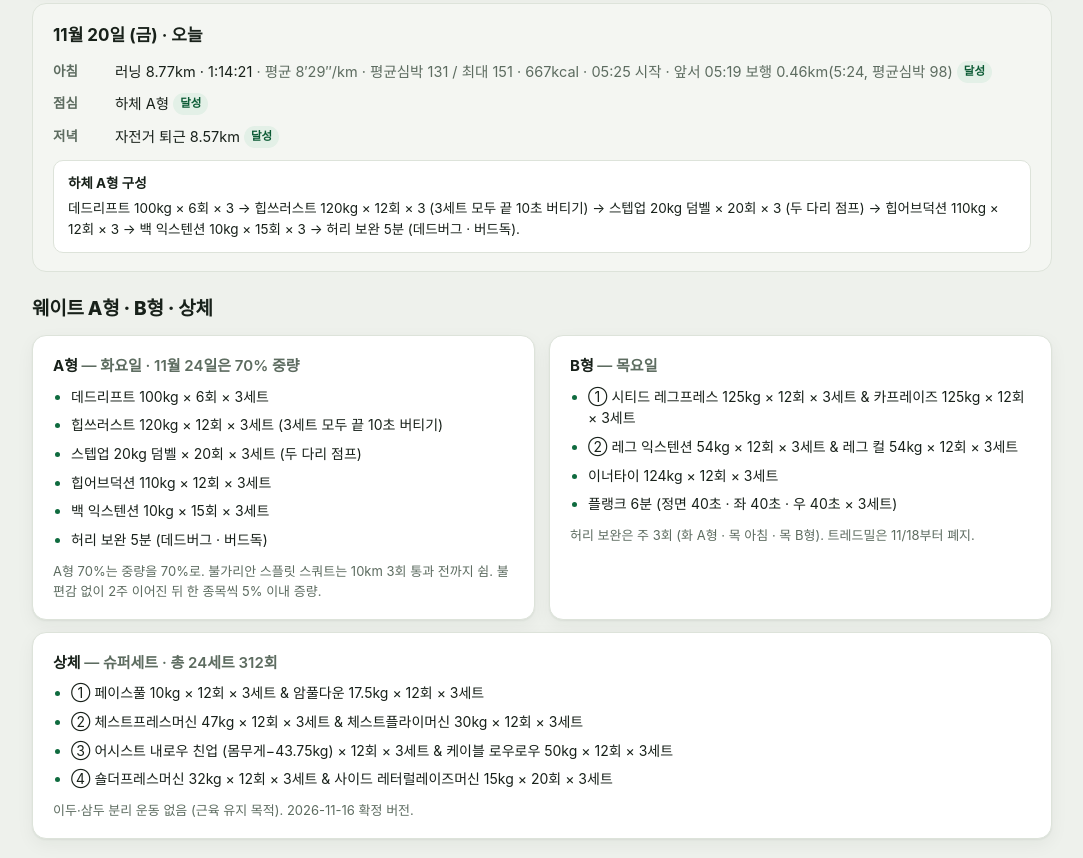
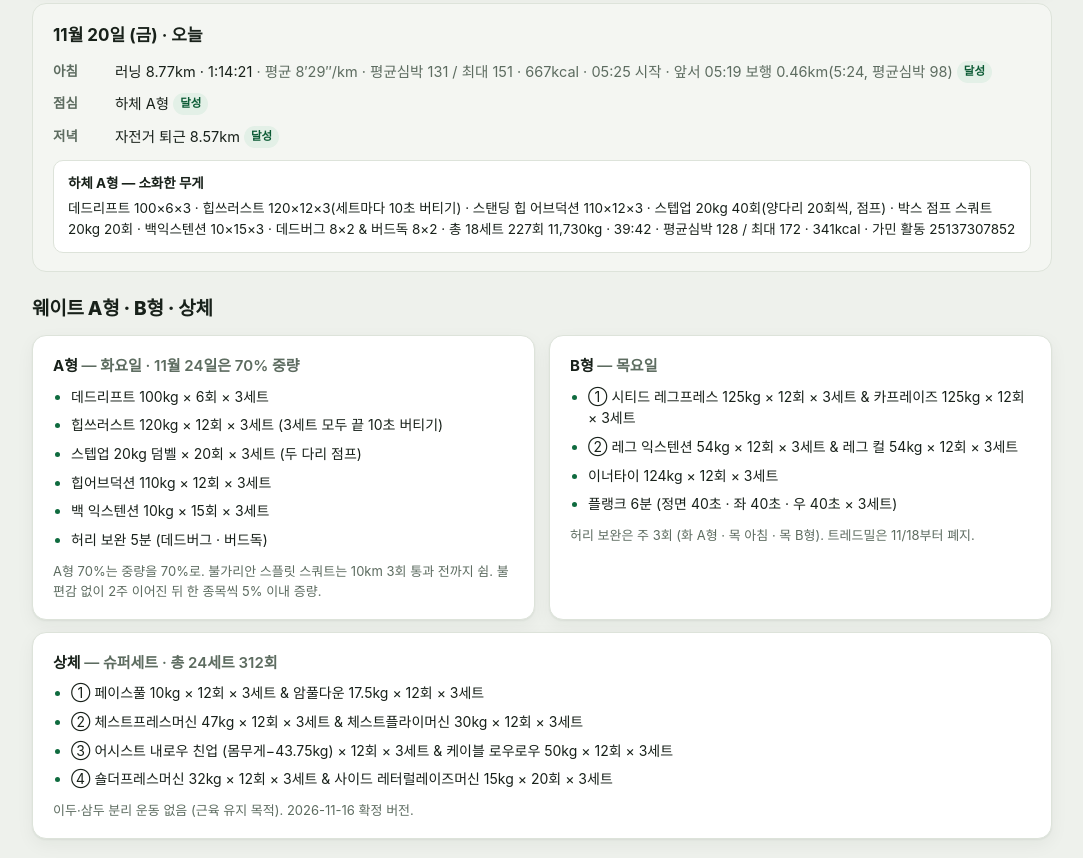
Before and after one commit to blind-knight-dev/november-exercise-dashboard, a plain HTML site: page index.html in a window 1280 px wide. Shown: the part 4692-5550 px from the top of the page, without its empty margins (98-1181 px from the left). Drawn offline with Linux system fonts and the light colour scheme; a web font is replaced by a local one.

Commit message:
Show measured 11/20 strength detail in day panel

```diff
--- a/index.html
+++ b/index.html
@@ -501,7 +501,7 @@
     {d:17, morning:slot("rest","모빌리티 — 미확인",{short:"모빌리티 미확인",detail:"미확인 · 가민 기록 없음"}), lunch:weight("상체 웨이트 — 슈퍼세트","UPPER_SS",{done:true,detail:"A형 대신 상체로 변경 · 슈퍼세트 4개 · 총 24세트 312회 · 34분 · 평균심박 125 · 가민 활동 25104117296"}), evening:slot("bike","자전거 미실시",{missed:true,short:"자전거 미실시"}), key:false, status:"partial"},
     {d:18, morning:run(8.48,"1:14:42",{done:true,timeDetail:"평균 8′48″/km · 평균심박 132 / 최대 147 · 643kcal · 05:26 시작",detail:"2존(116~135) 유지 목적 이지런 · 평균심박 132로 2존 상단 · 계획 5km보다 3.48km 길게 뜀 · 가민 활동 25113443472 · 우측 무릎 앞쪽 통증 발생"}), lunch:weight("B형","B",{done:true,detail:"신규 루틴 첫 시행 · 목요일에서 수요일로 이동 · 레그프레스 125×12×3 & 카프레이즈 125×12×3 · 레그컬 47×12×1→54×12×2 & 레그익스텐션 54×12×3 · 이너타이 124×12×3 · 플랭크 40초×3 & 사이드플랭크 40초×6 · 총 24세트 180회 17,268kg · 28:01 · 평균심박 128 / 최대 149 · 무릎 통증 있음에도 수행"}), evening:slot("bike","자전거 1.51km · 11:32",{done:true,short:"자전거 1.51km",detail:"18:03 출발 · 평균 7.9km/h · 평균심박 97 / 최대 111 · 상승 2m · 무릎 통증으로 짧게"}), key:false, status:"partial", exceeded:true},
     {d:19, morning:mob("모빌리티 · 허리 보완"), lunch:slot("run","트레드밀 러닝 4.5km · 30:00",{km:4.5,done:true,short:"트레드밀 4.5km",timeDetail:"평균심박 152 / 최대 193 · 360kcal · 11:52 시작 · 아식스 노바블라스트6 첫 착용",detail:"B형은 11/18(수)로 이동해 수행 완료 · 가민 활동 25126678854"}), evening:slot("bike","자전거 미실시 (지하철 이용)",{missed:true,short:"자전거 미실시"}), key:false, status:"partial"},
-    {d:20, morning:run(8.77,"1:14:21",{done:true,timeDetail:"평균 8′29″/km · 평균심박 131 / 최대 151 · 667kcal · 05:25 시작 · 앞서 05:19 보행 0.46km(5:24, 평균심박 98)",detail:"무릎 통증 해소 확인 · 계획 5km(무릎 테스트)보다 3.77km 길게 뜀 · 가민 활동 25135470375"}), lunch:weight("하체 A형","A",{done:true,detail:"데드리프트 100×6×3 · 힙쓰러스트 120×12×3(세트마다 10초 버티기) · 스탠딩 힙 어브덕션 110×12×3 · 스텝업 20kg 40회(양다리 20회씩, 점프) · 박스 점프 스쿼트 20kg 20회 · 백익스텐션 10×15×3 · 데드버그 8×2 & 버드독 8×2 · 총 18세트 227회 11,730kg · 39:42 · 평균심박 128 / 최대 172 · 341kcal · 가민 활동 25137307852"}), evening:slot("bike","자전거 퇴근 8.57km",{done:true,short:"자전거 8.57km",detail:"17:36 출발 · 55:28 (이동 40:27) · 평균 9.3km/h · 평균심박 102 / 최대 133 · 192kcal · 상승 21m · 가민 활동 25139116968"}), key:false, status:"done", exceeded:true},
+    {d:20, morning:run(8.77,"1:14:21",{done:true,timeDetail:"평균 8′29″/km · 평균심박 131 / 최대 151 · 667kcal · 05:25 시작 · 앞서 05:19 보행 0.46km(5:24, 평균심박 98)",detail:"무릎 통증 해소 확인 · 계획 5km(무릎 테스트)보다 3.77km 길게 뜀 · 가민 활동 25135470375"}), lunch:weight("하체 A형","",{done:true,detail:"데드리프트 100×6×3 · 힙쓰러스트 120×12×3(세트마다 10초 버티기) · 스탠딩 힙 어브덕션 110×12×3 · 스텝업 20kg 40회(양다리 20회씩, 점프) · 박스 점프 스쿼트 20kg 20회 · 백익스텐션 10×15×3 · 데드버그 8×2 & 버드독 8×2 · 총 18세트 227회 11,730kg · 39:42 · 평균심박 128 / 최대 172 · 341kcal · 가민 활동 25137307852"}), evening:slot("bike","자전거 퇴근 8.57km",{done:true,short:"자전거 8.57km",detail:"17:36 출발 · 55:28 (이동 40:27) · 평균 9.3km/h · 평균심박 102 / 최대 133 · 192kcal · 상승 21m · 가민 활동 25139116968"}), key:false, status:"done", exceeded:true},
     {d:21, morning:rest("휴식 · 걷기 (저녁 탄수화물 보충)"), lunch:none(), evening:none(), key:false, status:"planned"},
     {d:22, morning:run(10,"약 1시간 20분",{key:true,short:"10km 3회차"}), lunch:none(), evening:none(), key:true, status:"planned"},
     {d:23, morning:rest("휴식 (10km 다음날)"), lunch:weight("상체 웨이트 — 슈퍼세트","UPPER_SS"), evening:bike(), key:false, status:"planned"},
```
